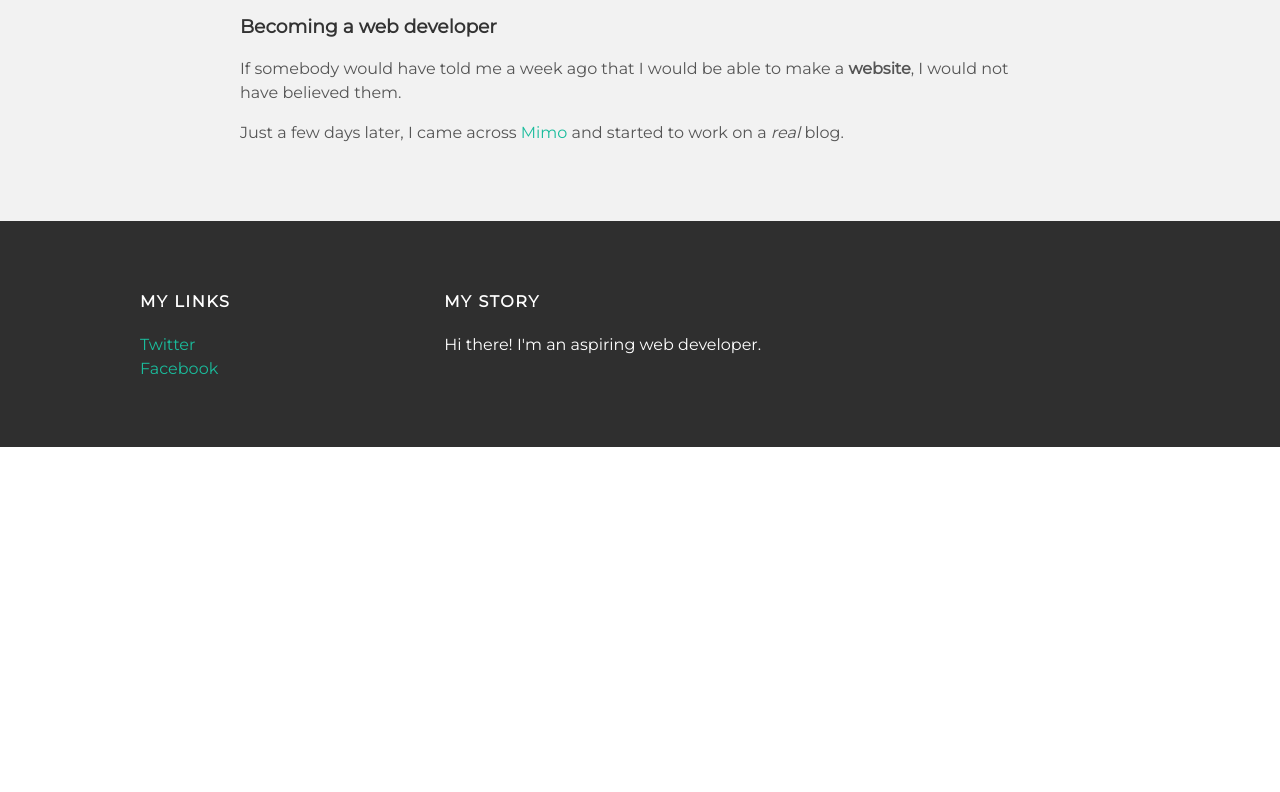
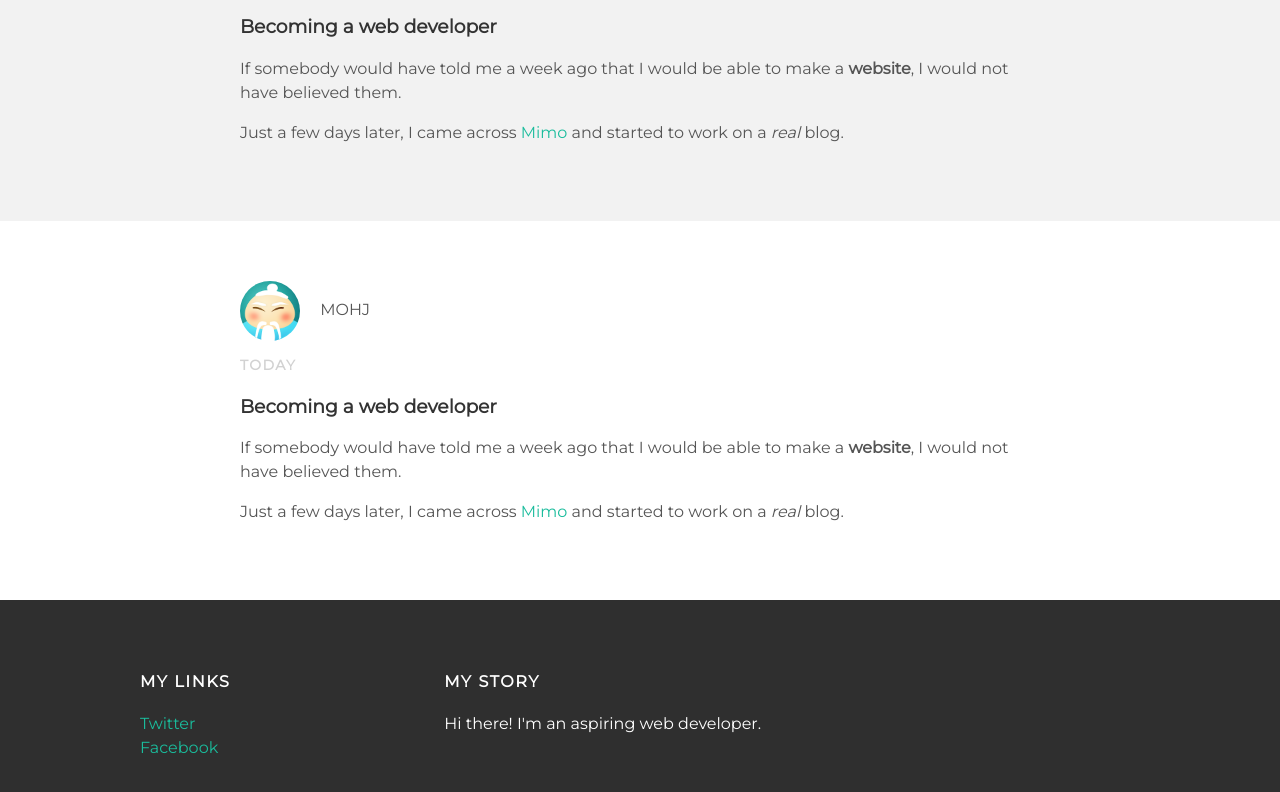
Before and after one commit to MOHJ7/MOHJ7.github.io, a plain HTML site: page index.html in a window 1280 px wide. Shown: the part 689-1481 px from the top of the page. Before the commit the page ends 1136 px from the top, so only its background shows below. Drawn offline with Linux system fonts and the light colour scheme.

Commit message:
Update index.html

```diff
--- a/index.html
+++ b/index.html
@@ -61,6 +61,27 @@
 
       </div>
     </div>
+  <div class="post-container">
+
+          <div class="post">
+            <div class="post-author"><img src="me.png">
+                <span>MOHJ</span>
+            </div>
+
+            <p class="post-date">Today</p>
+
+            <h3 class="post-title">Becoming a web developer</h3>
+
+            <div class="post-content">
+                <p>If somebody would have told me a week ago that I would be able to make a <strong>website</strong>, I would not have believed them.</p>
+                <p>Just a few days later, I came across <a href="www.getmimo.com">Mimo</a> and started to work on a <em>real</em> blog.</p>
+
+            </div>
+
+          </div>
+
+      </div>
+    </div>
 
     <div id="footer">
         <div class="container">
```
